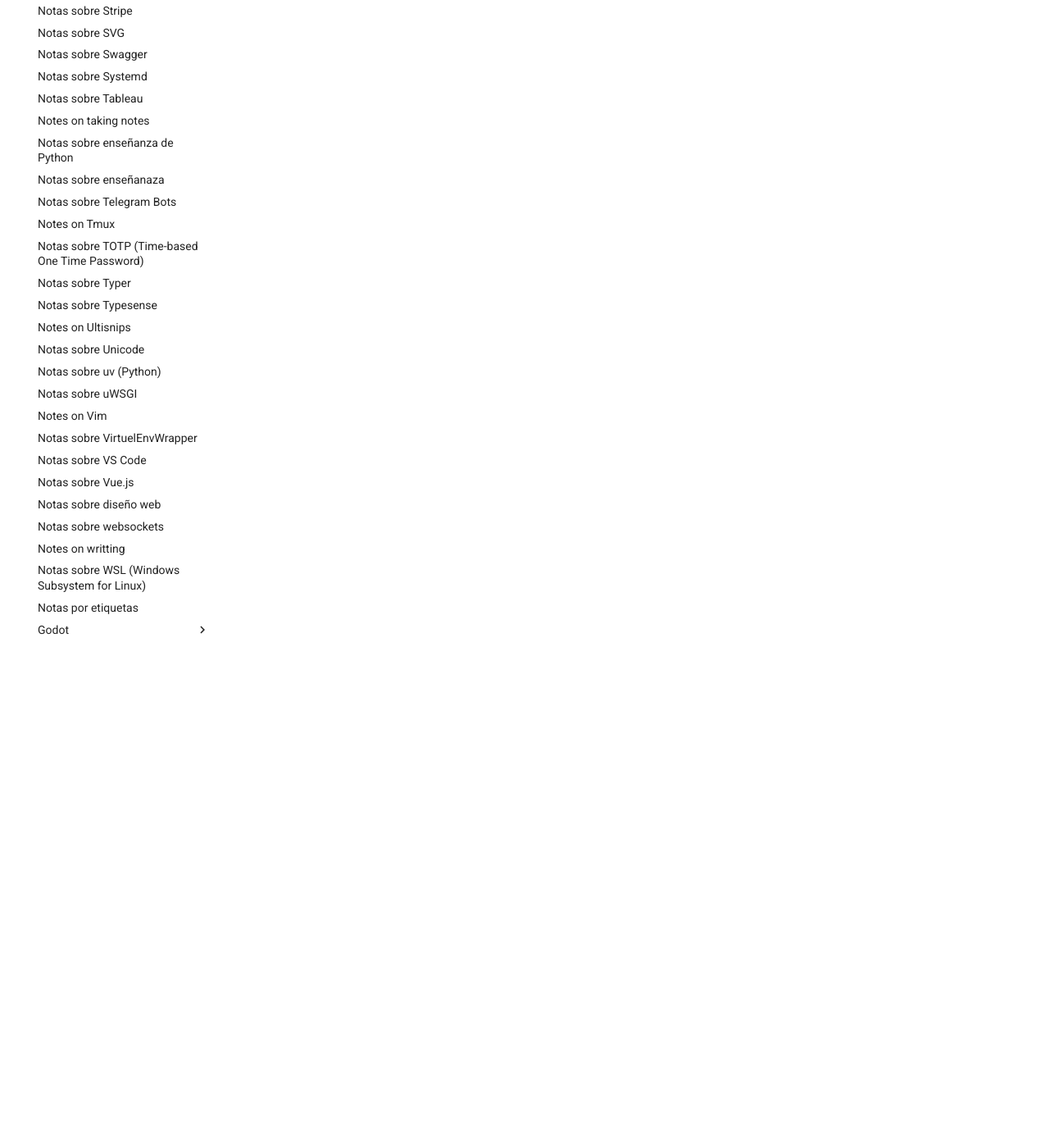
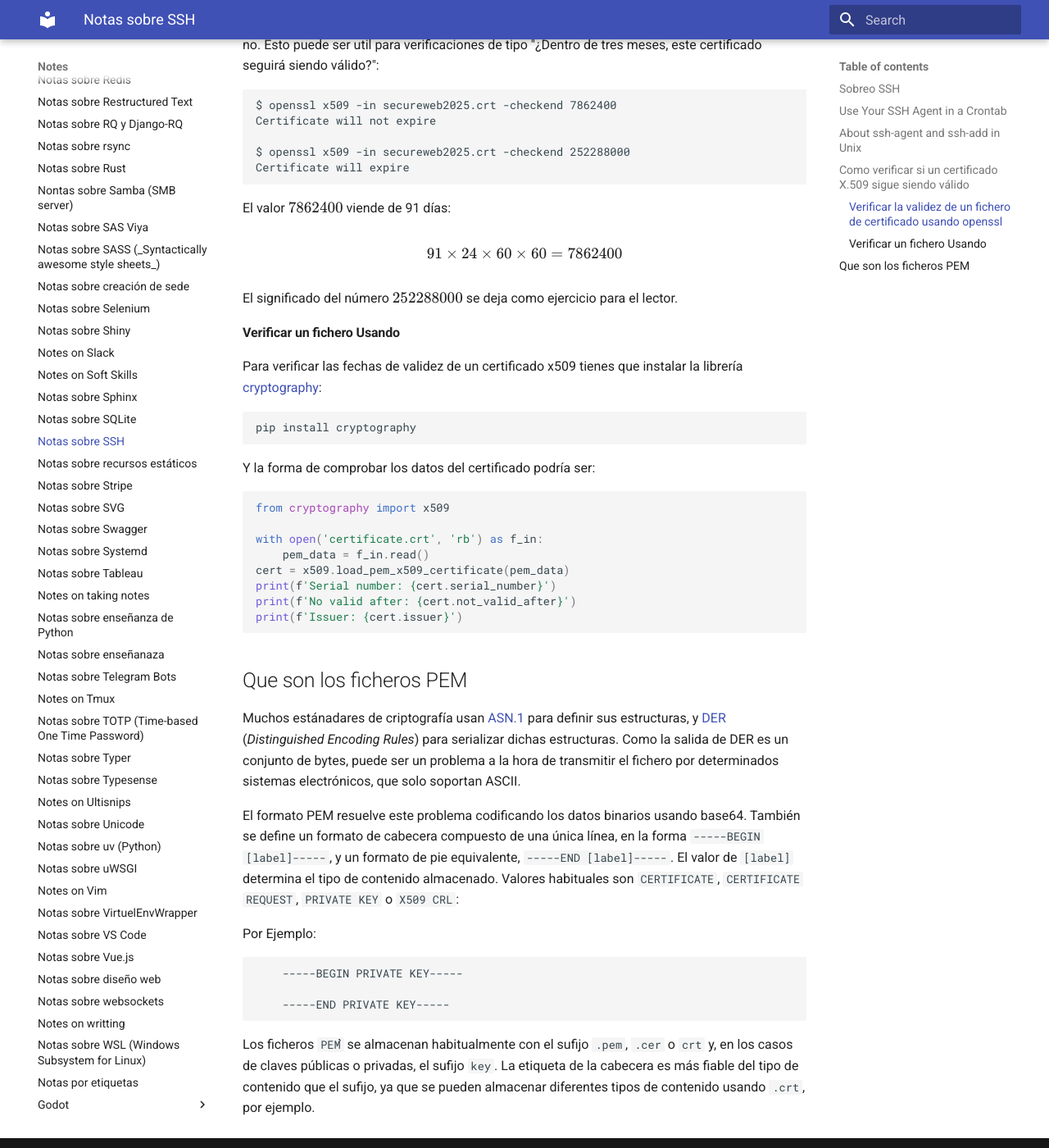
Before and after one commit to euribates/notes, an MkDocs documentation site: the page built from source/notes-on-ssh.md, in a window 1280 px wide and 1400 px high, scrolled down 2169 px. Shown: the whole window at 82% size. Built offline with MkDocs 1.6.1 and Material for MkDocs 9.7.7, drawn with Linux system fonts in a browser that asks for light colours; formulas are drawn with MathJax 3; some of the changed text lies outside the part shown.

Commit message:
Notas sobre certificados x509

````diff
--- a/source/notes-on-ssh.md
+++ b/source/notes-on-ssh.md
@@ -6,50 +6,53 @@
 
 ## Sobreo SSH
 
-**SSH** (_Secure SHell_) es un protocolo y programa cuya principal función es el acceso remoto a un servidor por medio de un canal seguro en el que toda la información está cifrada.
+**SSH** (_Secure SHell_) es un protocolo y programa cuya principal
+función es el acceso remoto a un servidor por medio de un canal seguro
+en el que toda la información está cifrada.
 
 
 ## Use Your SSH Agent in a Crontab
 
-Getting access to SSH inside a Crontab is often a problem for many as the environment in
-which your cron runs **is not the same as your normal shell**. Simply running `ssh-add` will
-not allow you to use your SSH Agent inside your crontab. Follow the below guide to setup
-your crontab to use your ssh-agent:
+Getting access to SSH inside a Crontab is often a problem for many as
+the environment in which your cron runs **is not the same as your normal
+shell**. Simply running `ssh-add` will not allow you to use your SSH
+Agent inside your crontab. Follow the below guide to setup your crontab
+to use your ssh-agent:
 
 1) Install Keychain.
 
-2) Add the following to your `~/.zlogin` file which will be invoked on each login. This will
-allow your crontab (and normal shell) to use your ssh keys and bypass needing to punch in
-your password each time you need SSH. This will also span across multiple sessions and
-shells.
+2) Add the following to your `~/.zlogin` file which will be invoked on
+each login. This will allow your crontab (and normal shell) to use your
+ssh keys and bypass needing to punch in your password each time you need
+SSH. This will also span across multiple sessions and shells.
 
-```bash
+```shell
 # Use keychain to keep ssh-agent information available in a file
 /usr/bin/keychain "$HOME/.ssh/id_rsa"
 source "$HOME/.keychain/${HOSTNAME}-sh"
 ```
 
-3) Finally, prepend the following to your cron job command to allow it access to your new
-keychain:
+3) Finally, prepend the following to your cron job command to allow it
+access to your new keychain:
 
 ```bash
 source "$HOME/.keychain/${HOSTNAME}-sh"
 ```
 
-Soorce: [Use Your SSH Agent in a Crontab](https://gist.github.com/Justintime50/297d0d36da40834b037a65998d2149ca)
+Fuente: [Use Your SSH Agent in a Crontab](https://gist.github.com/Justintime50/297d0d36da40834b037a65998d2149ca)
 
 
 ## About ssh-agent and ssh-add in Unix
 
-In Unix, **ssh-agent** is a background program that handles passwords for SSH
-private keys. The ssh-add command prompts the user for a private key password
-and adds it to the list maintained by ssh-agent. Once you add a password to
-ssh-agent, you will not be prompted for it when using SSH or scp to connect to
-hosts with your public key.
+In Unix, **ssh-agent** is a background program that handles passwords
+for SSH private keys. The ssh-add command prompts the user for a private
+key password and adds it to the list maintained by ssh-agent. Once you
+add a password to ssh-agent, you will not be prompted for it when using
+SSH or scp to connect to hosts with your public key.
 
-The public part of the key loaded into the agent must be put on the target
-system in `~/.ssh/authorized_keys`; see Set up SSH public key authentication to
-connect to a remote system.
+The public part of the key loaded into the agent must be put on the
+target system in `~/.ssh/authorized_keys`; see Set up SSH public key
+authentication to connect to a remote system.
 
 To use `ssh-agent` and `ssh-add`, follow the steps below:
 
@@ -59,7 +62,8 @@
 eval `ssh-agent`
 ```
 
-Make sure you use the backquote (`), located under the tilde (~), rather than the single quote (').
+Make sure you use the backquote (`), located under the tilde (~), rather
+than the single quote (').
 
 Enter the command:
 
@@ -78,4 +82,102 @@
 `.logout` file (if you are using csh or tcsh) or your `.bash_logout` file
 (if you are using bash).
 
-Source: [Indiana University - About ssh-agent and ssh-add in Unix](https://kb.iu.edu/d/aeww)
+Fuente: [Indiana University - About ssh-agent and ssh-add in Unix](https://kb.iu.edu/d/aeww)
+
+## Como verificar si un certificado X.509 sigue siendo válido
+
+Un **[certificado X.509](https://en.wikipedia.org/wiki/X.509)** X.509 es
+un estándar para infraestructuras de claves públicas.  Especifica, entre
+otras cosas, formatos estándares para certificados de claves públicas y
+un algoritmo de validación de la ruta de certificación.
+
+#### Verificar la validez de un fichero de certificado usando openssl
+
+Podemos usar la opcion `x509` de la utilidad `openssl`:
+
+```shell
+$ openssl x509 -in secureweb2025.crt -nocert -dates
+notBefore=Feb 25 12:35:39 2025 GMT
+notAfter=Feb 25 12:35:39 2028 GMT
+```
+
+Donde usamos el _flag_ `-in` para indicar el fichero de entrada, y
+`-dates` para que nos muestre las fechas de inicio y fin de la validez.
+El flag `-nocert` se usa para que no incluya en la salida el propio
+certificado en formato `PEM`
+
+También tenemos el flag `-checkend`, que nos permite saber si el
+certificado seguirá siendo válido en algún momento del futuro. Indicamos
+ese momento futuro con el número de segundos a partir de la fecha
+actual. La respuesta nos dirá si el certificado es valido para ese
+momento o no.  Esto puede ser util para verificaciones de tipo "¿Dentro
+de tres meses, este certificado seguirá siendo válido?":
+
+```
+$ openssl x509 -in secureweb2025.crt -checkend 7862400
+Certificate will not expire
+
+$ openssl x509 -in secureweb2025.crt -checkend 252288000
+Certificate will expire
+```
+
+El valor $7862400$ viende de 91 días:
+
+$$ 91 \times 24 \times 60 \times 60 =  7862400 $$
+
+El significado del número $252288000$ se deja como ejercicio para el lector.
+
+
+#### Verificar un fichero Usando
+
+Para verificar las fechas de validez de un certificado x509 tienes
+que instalar la librería [cryptography](https://cryptography.io/en/latest/):
+
+```shell
+pip install cryptography
+```
+
+Y la forma de comprobar los datos del certificado podría ser:
+
+```python
+from cryptography import x509
+
+with open('certificate.crt', 'rb') as f_in:
+    pem_data = f_in.read()
+cert = x509.load_pem_x509_certificate(pem_data)
+print(f'Serial number: {cert.serial_number}')
+print(f'No valid after: {cert.not_valid_after}')
+print(f'Issuer: {cert.issuer}')
+```
+
+## Que son los ficheros PEM
+
+Muchos estánadares de criptografía usan
+[ASN.1](https://en.wikipedia.org/wiki/Abstract_Syntax_Notation_One) para
+definir sus estructuras, y
+[DER](https://en.wikipedia.org/wiki/X.690#DER_encoding) (_Distinguished
+Encoding Rules_) para serializar dichas estructuras.  Como la salida de
+DER es un conjunto de bytes, puede ser un problema a la hora de
+transmitir el fichero por determinados sistemas electrónicos, que solo
+soportan ASCII.
+
+El formato PEM resuelve este problema codificando los datos binarios
+usando base64. También se define un formato de cabecera compuesto de una
+única línea, en la forma `-----BEGIN [label]-----`, y un formato de pie
+equivalente, `-----END [label]-----`. El valor de `[label]` determina el
+tipo de contenido almacenado. Valores habituales son `CERTIFICATE`,
+`CERTIFICATE REQUEST`, `PRIVATE KEY` o `X509 CRL`:
+
+Por Ejemplo:
+
+```
+    -----BEGIN PRIVATE KEY-----
+
+    -----END PRIVATE KEY-----
+```
+
+Los ficheros `PEM`̀ se almacenan habitualmente con el sufijo `.pem`,
+`.cer` o `crt` y, en los casos de claves públicas o privadas, el sufijo
+`key`. La etiqueta de la cabecera es más fiable del tipo de contenido
+que el sufijo, ya que se pueden almacenar diferentes tipos de contenido
+usando `.crt`, por ejemplo.
````
